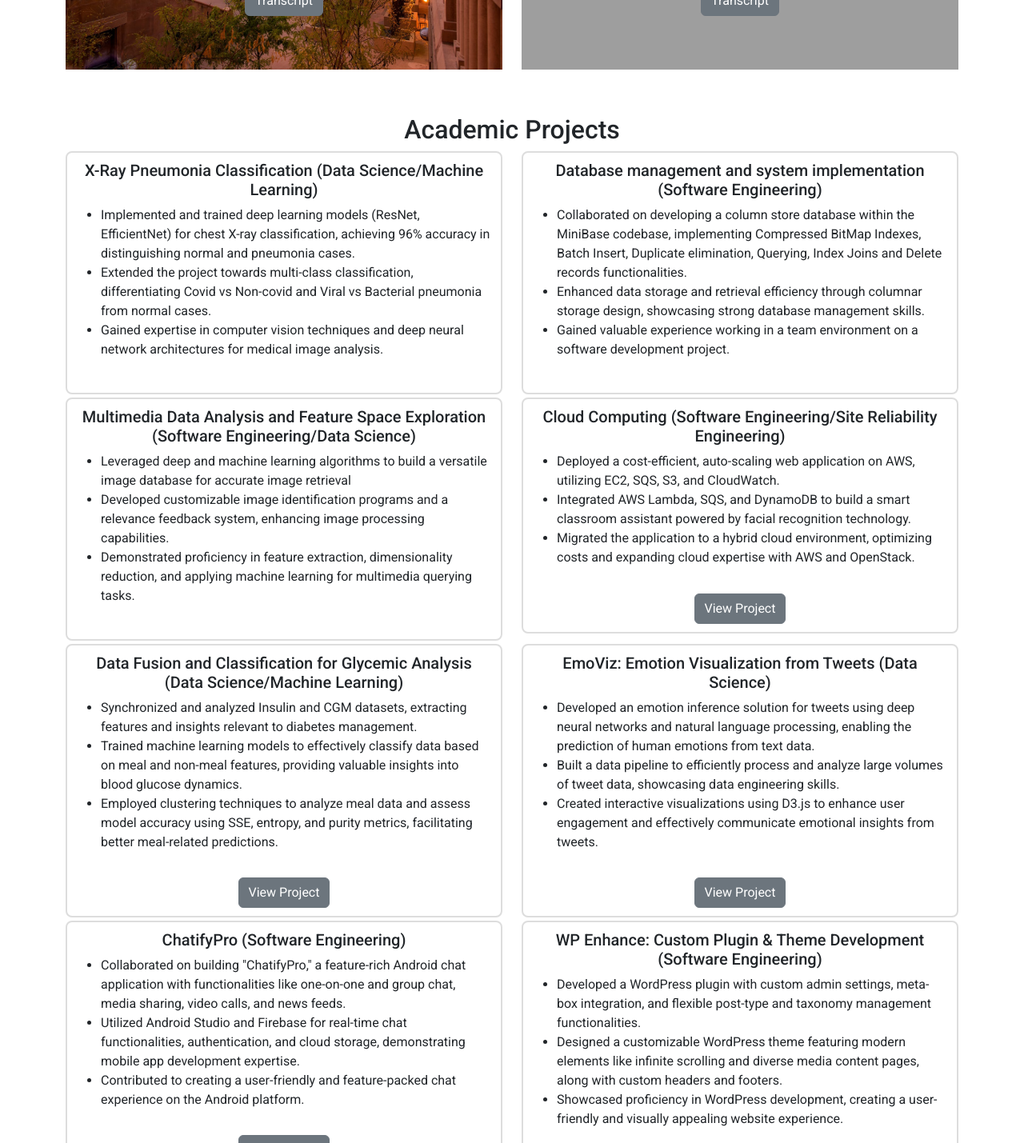
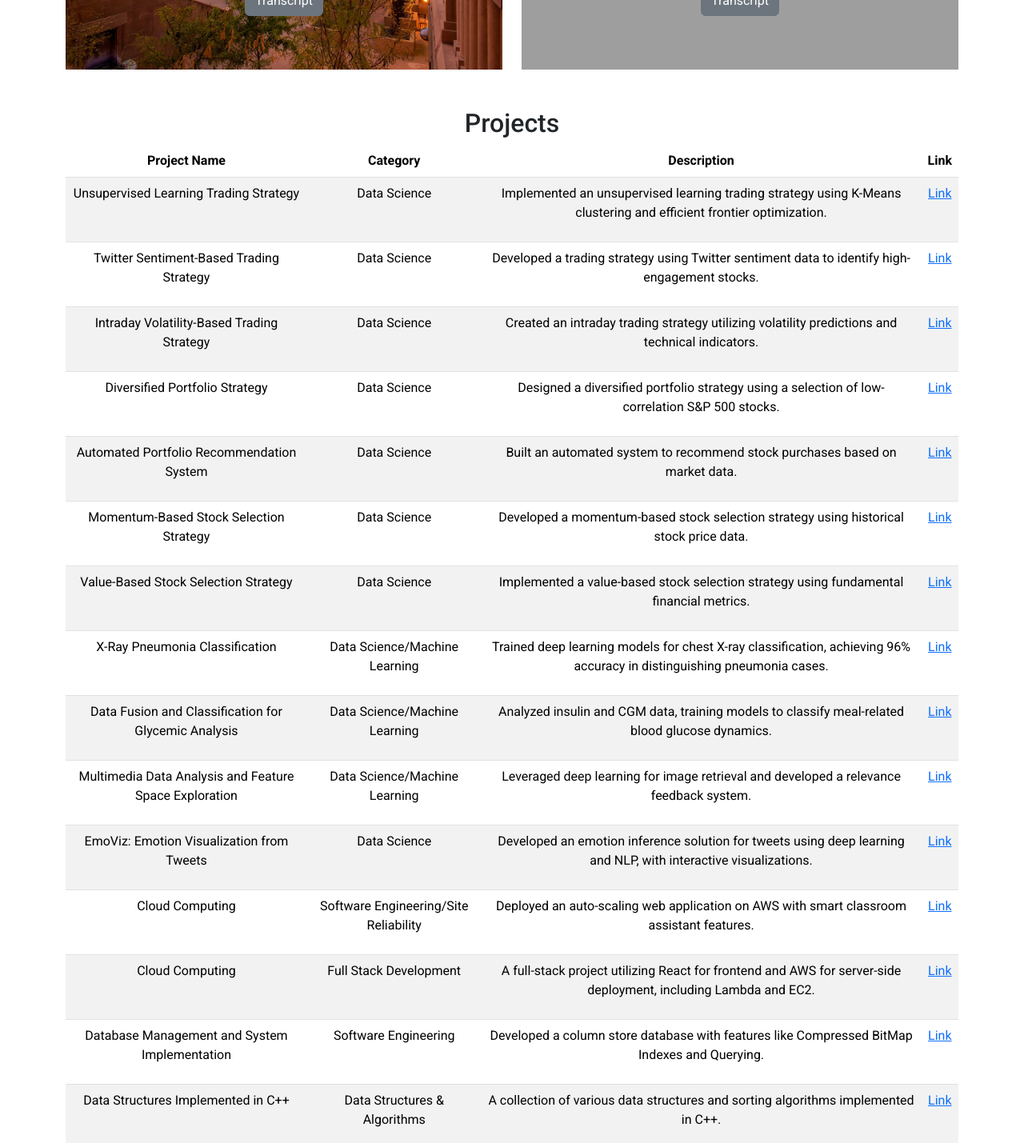
Before and after one commit to vrcoder70/vrcoder70.github.io, a React (Create React App) app: page / in a window 1280 px wide. Shown: the part 2160-3589 px from the top of the page at 80% size. Built offline with nearby package versions, Linux system fonts and the light colour scheme; grey boxes are pictures that could not be loaded.

Commit message:
Changes in project Section

```diff
--- a/src/AcademicProjects.js
+++ b/src/AcademicProjects.js
@@ -1,124 +1,64 @@
 import React from 'react';
-import './AcademicProjects.css';
 
-function AcademicProjects() {
-  // Define project data
-  const projects = [
-    {
-      name: "X-Ray Pneumonia Classification (Data Science/Machine Learning)",
-      status: "finished",
-      link: "",
-      description: [
-        'Implemented and trained deep learning models (ResNet, EfficientNet) for chest X-ray classification, achieving 96% accuracy in distinguishing normal and pneumonia cases.',
-        'Extended the project towards multi-class classification, differentiating Covid vs Non-covid and Viral vs Bacterial pneumonia from normal cases.',
-        'Gained expertise in computer vision techniques and deep neural network architectures for medical image analysis.'
-      ]
-    },
-    {
-      name: "Database management and system implementation (Software Engineering)",
-      status: "finished",
-      link: "",
-      description: [
-        'Collaborated on developing a column store database within the MiniBase codebase, implementing Compressed BitMap Indexes, Batch Insert, Duplicate elimination, Querying, Index Joins and Delete records functionalities.',
-        'Enhanced data storage and retrieval efficiency through columnar storage design, showcasing strong database management skills.',
-        'Gained valuable experience working in a team environment on a software development project.'
-      ]
-    },
-    {
-      name: "Multimedia Data Analysis and Feature Space Exploration (Software Engineering/Data Science)",
-      status: "finished",
-      link: "",
-      description: [
-        'Leveraged deep and machine learning algorithms to build a versatile image database for accurate image retrieval',
-        'Developed customizable image identification programs and a relevance feedback system, enhancing image processing capabilities.',
-        'Demonstrated proficiency in feature extraction, dimensionality reduction, and applying machine learning for multimedia querying tasks.'
-      ]
-    },
-    {
-      name: "Cloud Computing (Software Engineering/Site Reliability Engineering)",
-      status: "finished",
-      link: "https://github.com/vrcoder70/Cloud-Computing-Projects",
-      description: [
-        'Deployed a cost-efficient, auto-scaling web application on AWS, utilizing EC2, SQS, S3, and CloudWatch.',
-        'Integrated AWS Lambda, SQS, and DynamoDB to build a smart classroom assistant powered by facial recognition technology.',
-        'Migrated the application to a hybrid cloud environment, optimizing costs and expanding cloud expertise with AWS and OpenStack.',
+const AcademicProjects = () => {
 
-      ]
-    },
-    {
-      name: "Data Fusion and Classification for Glycemic Analysis (Data Science/Machine Learning)",
-      status: "finished",
-      link: "https://github.com/vrcoder70/Glucose-Analysis-Meal-Detection-and-Meal-Clustering-and-Classification",
-      description: [
-        'Synchronized and analyzed Insulin and CGM datasets, extracting features and insights relevant to diabetes management.',
-        'Trained machine learning models to effectively classify data based on meal and non-meal features, providing valuable insights into blood glucose dynamics.',
-        'Employed clustering techniques to analyze meal data and assess model accuracy using SSE, entropy, and purity metrics, facilitating better meal-related predictions.'
-      ]
-    },
-    {
-      name: "EmoViz: Emotion Visualization from Tweets (Data Science)",
-      status: "finished",
-      link: "https://github.com/vrcoder70/PEARL",
-      description: [
-        'Developed an emotion inference solution for tweets using deep neural networks and natural language processing, enabling the prediction of human emotions from text data.',
-        'Built a data pipeline to efficiently process and analyze large volumes of tweet data, showcasing data engineering skills.',
-        'Created interactive visualizations using D3.js to enhance user engagement and effectively communicate emotional insights from tweets.'
-      ]
-    },
-    {
-      name: "ChatifyPro (Software Engineering)",
-      status: "finished",
-      link: "https://github.com/vrcoder70/Chat-Application",
-      description: [
-        'Collaborated on building "ChatifyPro," a feature-rich Android chat application with functionalities like one-on-one and group chat, media sharing, video calls, and news feeds.',
-        'Utilized Android Studio and Firebase for real-time chat functionalities, authentication, and cloud storage, demonstrating mobile app development expertise.',
-        'Contributed to creating a user-friendly and feature-packed chat experience on the Android platform.'
-      ]
-    },
-    {
-      name: "WP Enhance: Custom Plugin & Theme Development (Software Engineering)",
-      status: "finished",
-      link: "https://github.com/vrcoder70/Wordpree-Theme-Plugin",
-      description: [
-        'Developed a WordPress plugin with custom admin settings, meta-box integration, and flexible post-type and taxonomy management functionalities.',
-        'Designed a customizable WordPress theme featuring modern elements like infinite scrolling and diverse media content pages, along with custom headers and footers.',
-        'Showcased proficiency in WordPress development, creating a user-friendly and visually appealing website experience.'
-      ]
-    },
-    // Add more projects as needed
+  const tableData = [
+    ['Unsupervised Learning Trading Strategy ', 'Data Science', 'Implemented an unsupervised learning trading strategy using K-Means clustering and efficient frontier optimization.', 'https://github.com/vrcoder70/Quant_Project/tree/main/Unsupervised%20ML%20Strategy'],
+    ['Twitter Sentiment-Based Trading Strategy', 'Data Science', 'Developed a trading strategy using Twitter sentiment data to identify high-engagement stocks.', 'https://github.com/vrcoder70/Quant_Project/tree/main/Investment%20Strategy%20Using%20Twitter%20Data'],
+    ['Intraday Volatility-Based Trading Strategy', 'Data Science', 'Created an intraday trading strategy utilizing volatility predictions and technical indicators.', 'https://github.com/vrcoder70/Quant_Project/tree/main/Intraday%20Strategy'],
+    ['Diversified Portfolio Strategy', 'Data Science', 'Designed a diversified portfolio strategy using a selection of low-correlation S&P 500 stocks.', 'https://github.com/vrcoder70/Quant_Project/tree/main/Quantitative%20Basic%20Strategy'],
+    ['Automated Portfolio Recommendation System', 'Data Science', 'Built an automated system to recommend stock purchases based on market data.', 'https://github.com/vrcoder70/Quant_Project/tree/main/Quantitative%20Basic%20Strategy'],
+    ['Momentum-Based Stock Selection Strategy', 'Data Science', 'Developed a momentum-based stock selection strategy using historical stock price data.', 'https://github.com/vrcoder70/Quant_Project/tree/main/Quantitative%20Basic%20Strategy'],
+    ['Value-Based Stock Selection Strategy', 'Data Science', 'Implemented a value-based stock selection strategy using fundamental financial metrics.', 'https://github.com/vrcoder70/Quant_Project/tree/main/SMA%20Strategy'],
+    ['X-Ray Pneumonia Classification', 'Data Science/Machine Learning', 'Trained deep learning models for chest X-ray classification, achieving 96% accuracy in distinguishing pneumonia cases.', ''],
+    ['Data Fusion and Classification for Glycemic Analysis', 'Data Science/Machine Learning', 'Analyzed insulin and CGM data, training models to classify meal-related blood glucose dynamics.', 'https://github.com/vrcoder70/Glucose-Analysis-Meal-Detection-and-Meal-Clustering-and-Classification'],
+    ['Multimedia Data Analysis and Feature Space Exploration', 'Data Science/Machine Learning ', 'Leveraged deep learning for image retrieval and developed a relevance feedback system.', ''],
+    ['EmoViz: Emotion Visualization from Tweets', 'Data Science', 'Developed an emotion inference solution for tweets using deep learning and NLP, with interactive visualizations.', 'https://github.com/vrcoder70/PEARL'],
+    ['Cloud Computing', 'Software Engineering/Site Reliability', 'Deployed an auto-scaling web application on AWS with smart classroom assistant features.', 'https://github.com/vrcoder70/Cloud-Computing-Projects'],
+    ['Cloud Computing', 'Full Stack Development', 'A full-stack project utilizing React for frontend and AWS for server-side deployment, including Lambda and EC2.', 'https://github.com/vrcoder70/Fovus-challenge-v1'],
+    ['Database Management and System Implementation', 'Software Engineering', 'Developed a column store database with features like Compressed BitMap Indexes and Querying.', 'https://github.com/vrcoder70/MiniJava-Database'],
+    ['Data Structures Implemented in C++', 'Data Structures & Algorithms', 'A collection of various data structures and sorting algorithms implemented in C++.', 'https://github.com/your-username/DataStructuresInCPP'],
+    ['ChatifyPro', 'Software Engineering', 'Built an Android chat application with features like media sharing and video calls.', 'https://github.com/vrcoder70/Chat-Application'],
+    ['WP Enhance: Custom Plugin & Theme Development', 'Software Engineering', 'Developed a WordPress plugin and customizable theme for enhanced website experience.', 'https://github.com/vrcoder70/Wordpree-Theme-Plugin']
   ];
 
+  return (
+    <div className="container">
+      <div className="row">
+                <div className="col">
+                    <h2 className="ml-3">Projects</h2>
+                </div>
+                </div>
+      <div className="row"></div>
+      <table className="table table-striped">
+        <thead>
+          <tr>
+            <th scope="col">Project Name</th>
+            <th scope="col">Category</th>
+            <th scope="col">Description</th>
+            <th scope='col'>Link</th>
+          </tr>
+        </thead>
+        <tbody>
+          {tableData.map((row, index) => (
+            <tr key={index}>
+              {row.map((cell, cellIndex) => (
 
-  return (
-    <section id="academic-projects" className="py-2">
-      <div className="container">
-        <h2>Academic Projects</h2>
-        <div className="row">
-          {projects.map((project, index) => (
-            <div key={index} className="col-md-6 mb-1">
-              <div className={`project-card`} style={{minHeight: '295px', display: 'flex', flexDirection: 'column', justifyContent: 'space-between'}}>
-                  <h5>{project.name}</h5>
-                  <div className>
-                    <ul>
-                        {project.description.map((points, index) => (<li style={{textAlign: 'left'}} key={index}>{points}</li>))}
-                    </ul>
-                  </div>
-                  <p style={{ marginTop: 'auto', textAlign: 'center', visibility: project.link !== "" ? 'hidden' : 'visible' }}></p>
-                  {
-                    project.link !== "" && (
-                      <div style={{marginTop: 'auto', textAlign: 'center'}}>
-                        <a href={project.link} target="_blank" rel="noopener noreferrer" className="btn btn-secondary">View Project</a>
-                      </div>
-                    )
+                <td key={cellIndex}>
+                  {cellIndex == 3 ? (
+                    <a href={cell} target="_blank" rel="noopener noreferrer">
+                      Link
+                    </a>
+                  ) : (<p>{cell}</p>)
                   }
-              </div>
-            </div>
+                </td>
+              ))}
+            </tr>
           ))}
-        </div>
-      </div>
-    </section>
+        </tbody>
+      </table>
+    </div>
   );
-
-}
+};
 
 export default AcademicProjects;
```
